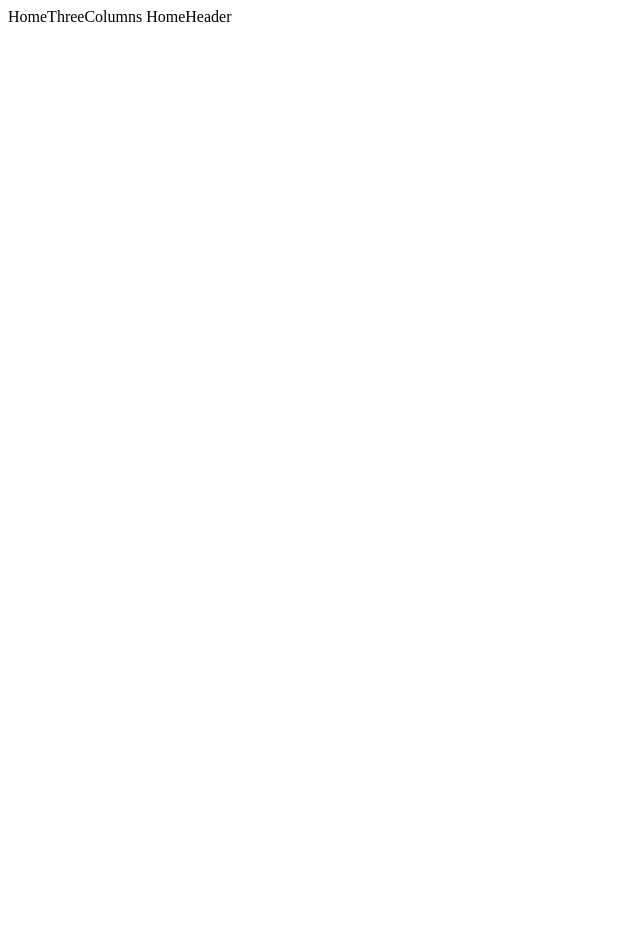
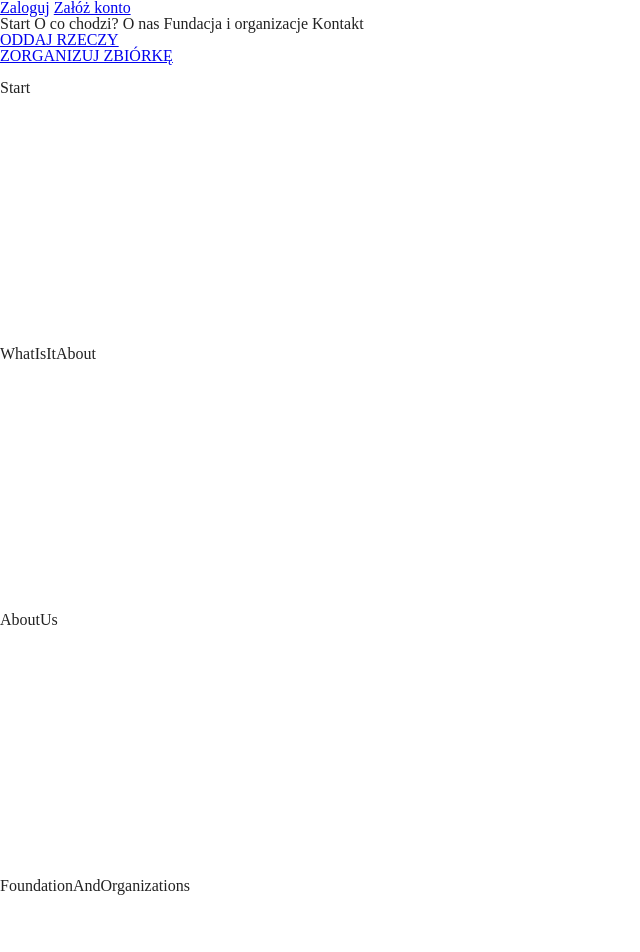
Before and after one commit to ficoCT/uselessThings, a React (Create React App) app: page / in a window 1280 px wide. Shown: the top 952 px of the page, without its empty margins (0-640 px from the left). Before the commit the page ends 800 px from the top, so only its background shows below. Built offline with nearby package versions, Linux system fonts and the light colour scheme.

Commit message:
Navigation.

```diff
--- a/package.json
+++ b/package.json
@@ -12,6 +12,7 @@
     "react-router-dom": "^6.3.0",
     "react-scripts": "5.0.1",
     "react-scroll": "^1.8.7",
+    "sass": "^1.52.2",
     "web-vitals": "^2.1.4"
   },
   "scripts": {
--- a/src/App.js
+++ b/src/App.js
@@ -1,13 +1,20 @@
-import {Outlet, Link, Route} from "react-router-dom";
+import React from 'react';
+import { Route, BrowserRouter, Routes } from "react-router-dom";
+import Home from "./components/Home";
+import Login from "./components/Login";
+import Register from "./components/Register";
 
 function App() {
   return (
-      <>
-        <nav>
-          <Link to="/">Strona główna</Link>
-        </nav>
-        <Outlet />
-      </>
+          <React.StrictMode>
+              <BrowserRouter>
+                  <Routes>
+                      <Route path="/" element={<Home />} />
+                      <Route path="login" element={<Login />} />
+                      <Route path="register" element={<Register />} />
+                  </Routes>
+              </BrowserRouter>
+          </React.StrictMode>
   );
 }
 
--- /dev/null
+++ b/src/components/AboutUs.js
@@ -0,0 +1,10 @@
+function AboutUs() {
+  return (
+    <div id="aboutUs" style={{height:'250px'}}>
+        AboutUs
+    </div>
+
+  );
+}
+
+export default AboutUs;
--- /dev/null
+++ b/src/components/Contact.js
@@ -0,0 +1,10 @@
+function Contact() {
+  return (
+    <div id="contact" style={{height:'250px'}}>
+        Contact
+    </div>
+
+  );
+}
+
+export default Contact;
--- /dev/null
+++ b/src/components/FoundationAndOrganizations.js
@@ -0,0 +1,9 @@
+function FoundationAndOrganizations() {
+  return (
+    <div id="foundationAndOrganizations" style={{height:'250px'}}>
+        FoundationAndOrganizations
+    </div>
+  );
+}
+
+export default FoundationAndOrganizations;
--- a/src/components/Home.js
+++ b/src/components/Home.js
@@ -1,11 +1,35 @@
 import HomeThreeColumns from "./HomeThreeColumns";
 import HomeHeader from "./HomeHeader";
+import { Link, Outlet } from "react-router-dom";
+import { Link as ScrollLink } from 'react-scroll';
+import Contact from "./Contact";
+import Start from "./Start";
+import AboutUs from "./AboutUs";
+import WhatIsItAbout from "./WhatIsItAbout";
+import FoundationAndOrganizations from "./FoundationAndOrganizations";
 
 function Home() {
   return (
     <>
-      <HomeThreeColumns />
-      <HomeHeader />
+      <Link to="/login">Zaloguj</Link> {' '}
+      <Link to="/register">Załóż konto</Link> {' '}  < br />
+      <ScrollLink to="start" spy={true} smooth={true} duration={500} >Start</ScrollLink> {' '}
+      <ScrollLink to="whatIsItAbout" spy={true} smooth={true} duration={500} >O co chodzi?</ScrollLink> {' '}
+      <ScrollLink to="aboutUs" spy={true} smooth={true} duration={500} >O nas</ScrollLink> {' '}
+      <ScrollLink to="foundationAndOrganizations" spy={true} smooth={true} duration={500} >Fundacja i organizacje</ScrollLink> {' '}
+      <ScrollLink to="contact" spy={true} smooth={true} duration={500} >Kontakt</ScrollLink>
+      < br />
+      <Link to="/login">ODDAJ RZECZY</Link>
+      < br />
+      <Link to="/login">ZORGANIZUJ ZBIÓRKĘ</Link> < br/>
+      <Outlet />  < br/>
+      {/*<HomeHeader />  < br/>*/}
+      {/*<HomeThreeColumns />  < br/>*/}
+      <Start />  < br/>
+      <WhatIsItAbout />  < br/>
+      <AboutUs />  < br/>
+      <FoundationAndOrganizations />  < br/>
+      <Contact />  < br/>
     </>
 
   );
--- /dev/null
+++ b/src/components/Login.js
@@ -0,0 +1,10 @@
+function Login() {
+  return (
+    <>
+      Login
+    </>
+
+  );
+}
+
+export default Login;
--- /dev/null
+++ b/src/components/Register.js
@@ -0,0 +1,10 @@
+function Register() {
+  return (
+    <>
+        Register
+    </>
+
+  );
+}
+
+export default Register;
--- /dev/null
+++ b/src/components/Start.js
@@ -0,0 +1,10 @@
+function Start() {
+  return (
+    <div id="start" style={{height:'250px'}}>
+        Start
+    </div>
+
+  );
+}
+
+export default Start;
--- /dev/null
+++ b/src/components/WhatIsItAbout.js
@@ -0,0 +1,10 @@
+function  WhatIsItAbout() {
+  return (
+    <div id="whatIsItAbout" style={{height:'250px'}}>
+        WhatIsItAbout
+    </div>
+
+  );
+}
+
+export default  WhatIsItAbout;
--- a/src/index.js
+++ b/src/index.js
@@ -1,21 +1,9 @@
 import React from 'react';
 import ReactDOM from 'react-dom/client';
-import {
-    BrowserRouter,
-    Routes,
-    Route,
-} from "react-router-dom";
-
-import Home from "./components/Home";
+import App from "./App";
+import './scss/main.scss';
 
 const root = ReactDOM.createRoot(document.getElementById('root'));
 root.render(
-    <React.StrictMode>
-        <BrowserRouter>
-            <Routes>
-                <Route path="/" element={<Home />} >
-                </Route>
-            </Routes>
-        </BrowserRouter>
-    </React.StrictMode>
+    <App />
 );
```
Also changed, not shown: 1 other file (tests, documents, lock files or other folders).
